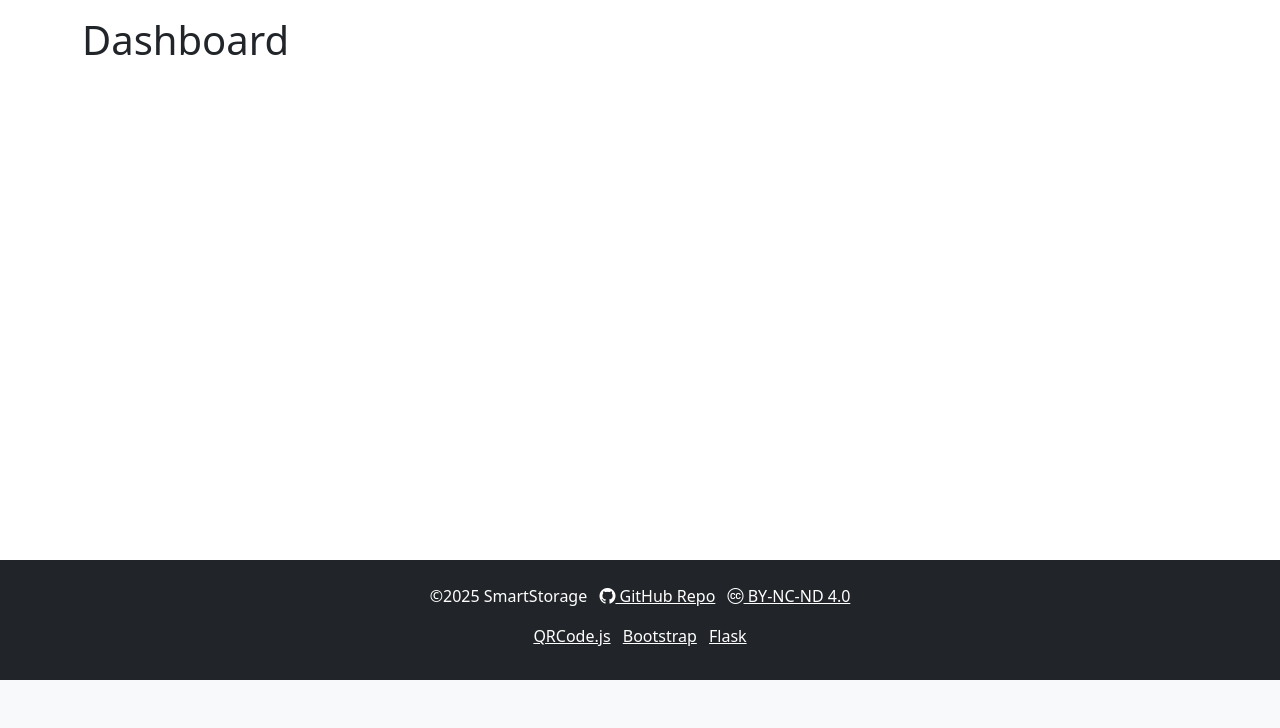
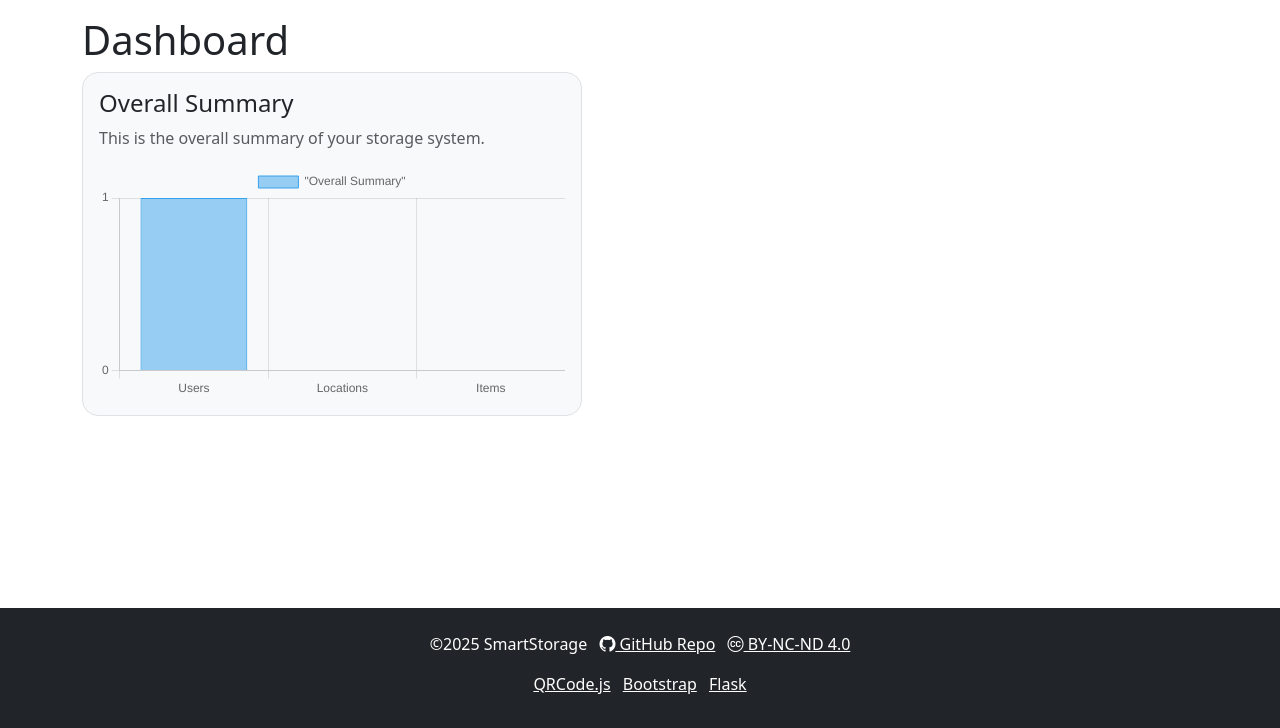
Before and after one commit to donnerbaer/smart-storage, a Flask app: page /dashboard in a window 1280 px wide. Shown: the part 120-848 px from the top of the page. Before the commit the page ends 800 px from the top, so only its background shows below. Run offline with Flask 3, Linux system fonts and the light colour scheme; the visitor is signed in with stand-in values (Sample User, id 1); data comes from the database, SQL or seed files in the repository; data that the repository does not hold is empty; some libraries are stand-ins or nearby versions.

Commit message:
dashboard overall chart
+ add overall chart (# of users, items, storages)

```diff
--- a/app/templates/site.dashboard.html
+++ b/app/templates/site.dashboard.html
@@ -1,5 +1,9 @@
 {% extends 'base.html' %}
 {% block title %} {{ _("Dashboard") }}{% endblock %}
+{% block scripts %}
+    <script src="https://cdn.jsdelivr.net/npm/chart.js"></script>
+{% endblock %}
+
 
 
 {% block main %}
@@ -16,4 +20,38 @@
 
 <h1>Dashboard</h1>
 
+<section>
+    <div class="border border-1 border-dark-emphasis p-3 rounded-4 bg-light" style="max-width: 500px;">
+        <h2 class="h4">{{ data.overall_sum.title}}</h2>
+        <p class="text-muted">{{ data.overall_sum.description }}</p>
+    <canvas id="{{ data.overall_sum.name }}"></canvas>
+    </div>
+
+    <script>
+    const {{ data.overall_sum.name }} = document.getElementById('{{ data.overall_sum.name }}');
+
+    new Chart({{ data.overall_sum.name }}, {
+        type: 'bar',
+        data: {
+        labels: {{ data.overall_sum.labels|tojson|safe }},
+        datasets: [{
+            label: '{{ data.overall_sum.title|tojson|safe }}',
+            data: {{ data.overall_sum.data|tojson|safe }},
+            borderWidth: 1
+        }]
+        },
+        options: {
+        scales: {
+            y: {
+                ticks: {
+                    stepSize: 1
+            },
+            beginAtZero: true
+            }
+        }
+        }
+    });
+    </script>
+</section>
+
 {% endblock %}
--- a/app/views/main.py
+++ b/app/views/main.py
@@ -6,6 +6,8 @@ from flask_babel import gettext as _
 from app import db
 from app.forms import ItemCreateForm
 from app.resource.item.model import Item
+from app.resource.storage_location.model import StorageLocation
+from app.user.model import User
 
 
 main_bp = Blueprint('main', __name__)
@@ -29,7 +31,46 @@ def dashboard():
     Returns:
         Rendered template for the dashboard page.
     """
-    return render_template('site.dashboard.html', current_user=current_user)
+    users_count = db.session.query(User).count()
+    locations_count = db.session.query(StorageLocation).count()
+    items_count = db.session.query(Item).count()
+    """ Prepare data for the dashboard.
+
+        The data is structured as follows:
+        1. The key is the HTML id of the chart.
+        2. The value is a dictionary containing:
+        - 'title': The title of the chart.
+        - 'description': A description of the chart.
+        - 'labels': A list of labels for the chart.
+        - 'data': A list of data points for the chart.
+        - 'name': The name of the chart.
+
+        If required, you can add more charts by following the same structure.
+        The data can be used to render charts using a JavaScript charting library like Chart.js.
+
+        Example:
+            {'overall_sum': {
+                'title': 'Title of the chart',
+                'description': 'Description of the chart',
+                'labels': ['Label1', 'Label2', 'Label3'],
+                'data': [12, 19, 3],
+                'name': 'name of the chart'
+            }
+    """
+
+    data = {
+        "overall_sum": {
+            "title": _("Overall Summary"),
+            "description": _("This is the overall summary of your storage system."),
+            "labels": [_("Users"), _("Locations"), _("Items")],
+            "data": [users_count, locations_count, items_count],
+            "name": 'overall_sum'
+        }
+    }
+    return render_template('site.dashboard.html',
+                           current_user=current_user,
+                           data=data
+                           )
 
 
 @main_bp.app_errorhandler(404)
```
